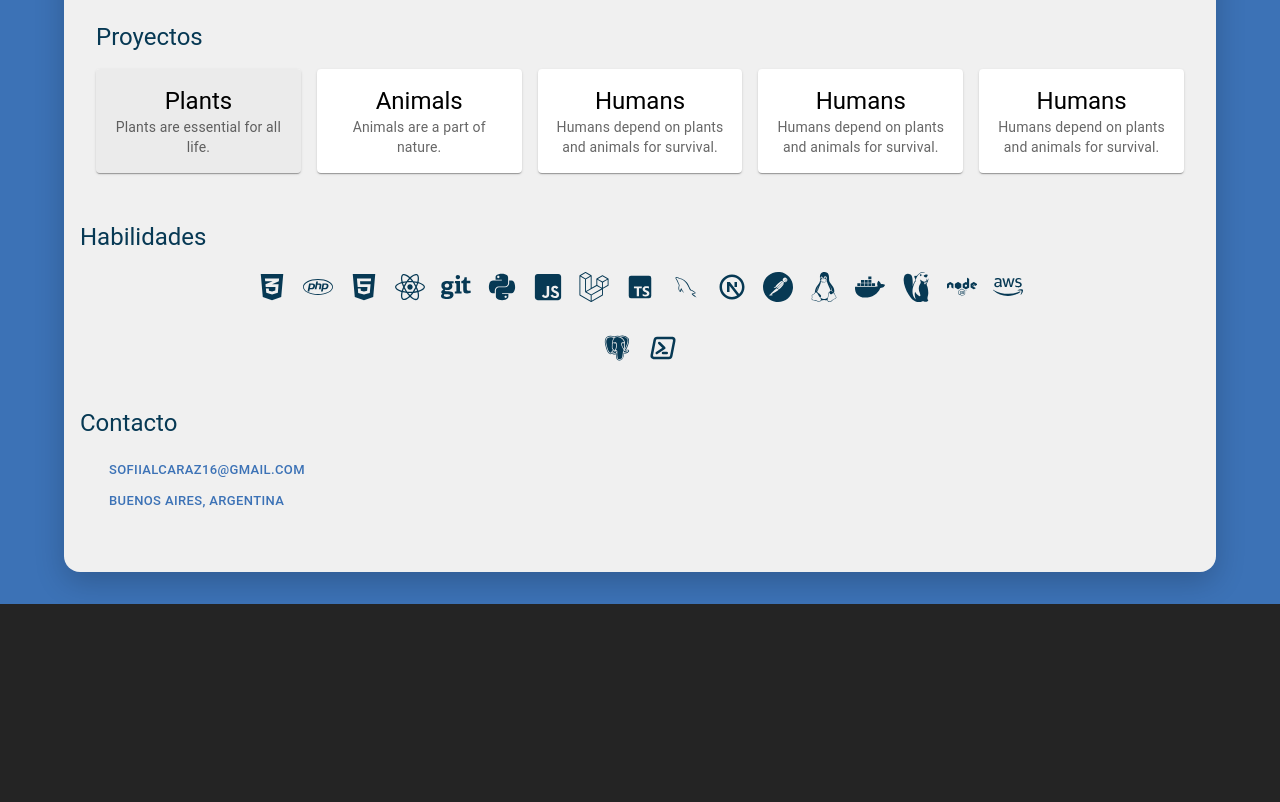
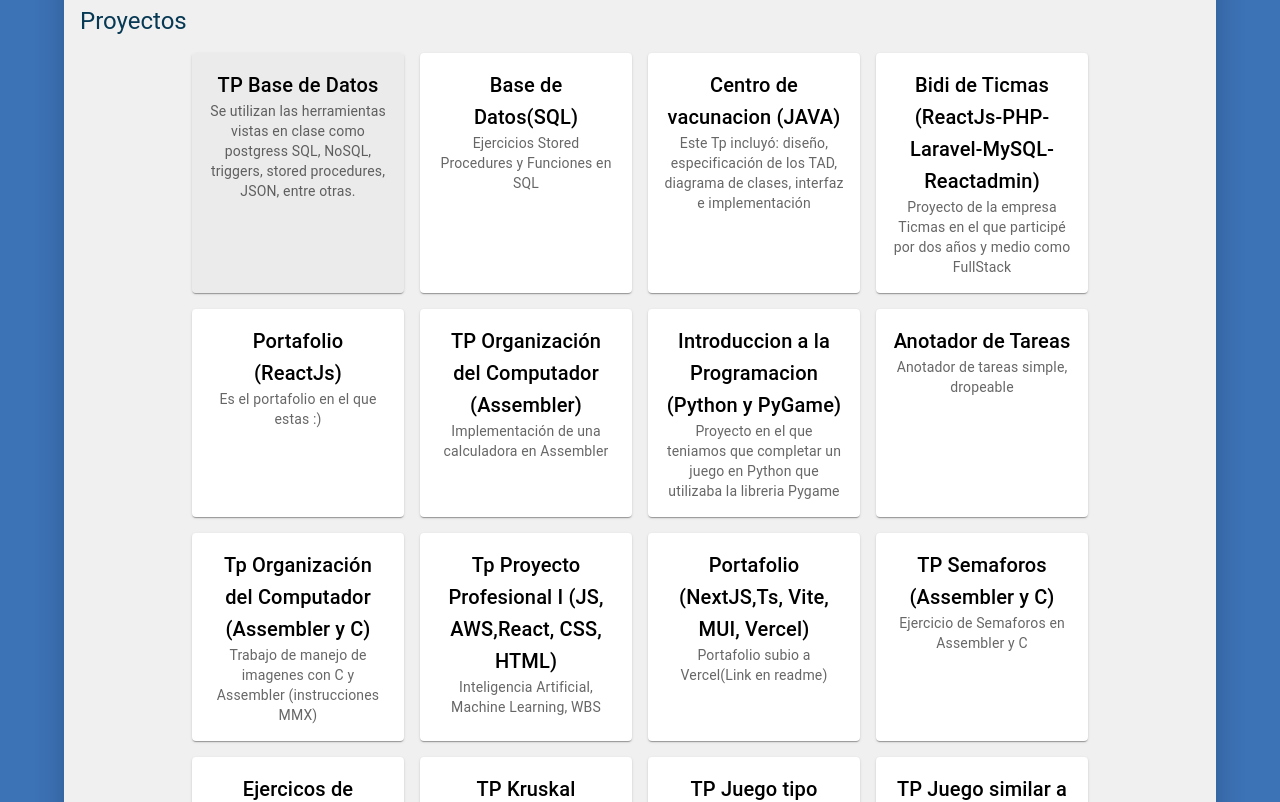
Before and after one commit to sofiAlcaraz/PortafolioReactJS, a React (Vite) app: page / in a window 1280 px wide. Shown: the part 340-1142 px from the top of the page. Before the commit the page ends 944 px from the top, so only its background shows below. Built offline with nearby package versions, Linux system fonts and the light colour scheme; some icons are missing.

Commit message:
fix styles

```diff
--- a/src/components/NavBar.jsx
+++ b/src/components/NavBar.jsx
@@ -1,12 +1,9 @@
-import * as React from "react";
 import AppBar from "@mui/material/AppBar";
 import Box from "@mui/material/Box";
 import Toolbar from "@mui/material/Toolbar";
 import Typography from "@mui/material/Typography";
-import Menu from "@mui/material/Menu";
 import Container from "@mui/material/Container";
 import Button from "@mui/material/Button";
-import MenuItem from "@mui/material/MenuItem";
 
 const pages = ["Presentacion", "Proyectos", "Habilidades", "Contacto"];
 function NavBar() {
@@ -19,7 +16,7 @@ function NavBar() {
   };
   return (
     <AppBar position="static" color="secondary" id="navbar" elevation={0}>
-      <Container maxWidth="xl">
+      <Container maxWidth="xxl">
         <Toolbar disableGutters>
           <Typography
             variant="h6"
@@ -49,7 +46,8 @@ function NavBar() {
                 key={page}
                 onClick={(e) => onClick(e, page)}
                 size="small"
-                sx={{ color: "black", display: "block" }}
+                color="secondary"
+                sx={{ display: "block" }}
               >
                 {page}
               </Button>
--- a/src/components/Projects.jsx
+++ b/src/components/Projects.jsx
@@ -10,28 +10,117 @@ import React from "react";
 const cards = [
   {
     id: 1,
-    title: "Plants",
-    description: "Plants are essential for all life.",
+    title: "TP Base de Datos",
+    description:
+      "Se utilizan las herramientas vistas en clase como postgress SQL, NoSQL, triggers, stored procedures, JSON, entre otras.",
+    url: "https://gitlab.com/sofiialcaraz16/aguirre-alcaraz-mai-mino-tp",
   },
   {
     id: 2,
-    title: "Animals",
-    description: "Animals are a part of nature.",
+    title: "Base de Datos(SQL)",
+    description: "Ejercicios Stored Procedures y Funciones en SQL",
+    url: "https://gitlab.com/sofiialcaraz16/tareabd/",
   },
-  {
+  /*{
     id: 3,
-    title: "Humans",
-    description: "Humans depend on plants and animals for survival.",
-  },
+    title: "Arboles (JAVA)",
+    description:
+      "Este tp lo haciamos entre dos personas pero eclipse era muy pesado para la computadora que tenia en ese mometno asi que iba ayudando por meet",
+    url: "https://gitlab.com/ajmarcos81/arboles_parcial/",
+  },*/
   {
     id: 4,
-    title: "Humans",
-    description: "Humans depend on plants and animals for survival.",
+    title: "Centro de vacunacion (JAVA)",
+    description:
+      "Este Tp incluyó: diseño, especificación de los TAD, diagrama de clases, interfaz e implementación",
+    url: "https://gitlab.com/ajmarcos81/centrovacunacion/",
   },
   {
     id: 5,
-    title: "Humans",
-    description: "Humans depend on plants and animals for survival.",
+    title: "Bidi de Ticmas (ReactJs-PHP-Laravel-MySQL-Reactadmin)",
+    description:
+      "Proyecto de la empresa Ticmas en el que participé por dos años y medio como FullStack",
+    url: "https://www.bidi.la/home",
+  },
+  {
+    id: 6,
+    title: "Portafolio (ReactJs)",
+    description: "Es el portafolio en el que estas :)",
+    url: "https://github.com/sofiAlcaraz/PortafolioReactJS",
+  },
+  {
+    id: 7,
+    title: "TP Organización del Computador (Assembler)",
+    description: "Implementación de una calculadora en Assembler",
+    url: "https://github.com/sofiAlcaraz/Orga/blob/main/tp.asm",
+  },
+  {
+    id: 8,
+    title: "Introduccion a la Programacion (Python y PyGame)",
+    description:
+      "Proyecto en el que teniamos que completar un juego en Python que utilizaba la libreria Pygame",
+    url: "https://github.com/sofiAlcaraz/Introduccion-a-Programacion", //modificar
+  },
+  {
+    id: 9,
+    title: "Anotador de Tareas",
+    description: "Anotador de tareas simple, dropeable",
+    url: "https://github.com/sofiAlcaraz/AnotadorDeTareas/blob/master/image.png",
+  },
+  {
+    id: 10,
+    title: "Tp Organización del Computador (Assembler y C)",
+    description:
+      "Trabajo de manejo de imagenes con C y Assembler (instrucciones MMX)",
+    url: "https://github.com/sofiAlcaraz/OC2-TP2-2022",
+  },
+  {
+    id: 11,
+    title: "Tp Proyecto Profesional I (JS, AWS,React, CSS, HTML)",
+    description: "Inteligencia Artificial, Machine Learning, WBS",
+    url: "https://github.com/sofiAlcaraz/pp1-grupo11",
+  },
+  {
+    id: 12,
+    title: "Portafolio (NextJS,Ts, Vite, MUI, Vercel)",
+    description: "Portafolio subio a Vercel(Link en readme)",
+    url: "https://github.com/sofiAlcaraz/MyPortfolio",
+  },
+  {
+    id: 13,
+    title: "TP Semaforos (Assembler y C)",
+    description: "Ejercicio de Semaforos en Assembler y C",
+    url: "https://github.com/sofiAlcaraz/Semaforos",
+  },
+  {
+    id: 14,
+    title: "Ejercicos de semaforos y Hilos (Assembler y C)",
+    description: "Ejercicio de Semaforos en Assembler y C ",
+    url: "https://https://github.com/sofiAlcaraz/SistemasOperativos.com/sofiAlcaraz/Semaforos",
+  },
+  {
+    id: 15,
+    title: "TP Kruskal",
+    description: "Diferentes implementaciones del algoritmo de Kruskal ",
+    url: "https://drive.google.com/file/d/1uU1G-1OL0g-Sn1ObmlVvOIeGvX_xLB1R/view?usp=sharing",
+  },
+  {
+    id: 16,
+    title: "TP Juego tipo mario bros(Java)",
+    description: "Juego tipo mario bross",
+    url: "https://gitlab.com/sofiialcaraz16/super-elizabeth-sis#",
+  },
+  {
+    id: 17,
+    title: "TP Juego similar a Frogger (Java)",
+    description: "En este juego se debe cruzar la calle sin ser atropellado ",
+    url: "https://gitlab.com/jossevillacorta/alcaraz-pagano-villacorta-tp-p1",
+  },
+  {
+    id: 17,
+    title: "TP Redes con Packet Tracer",
+    description: "Diseñar un sistema de red logico para el enunciado dado",
+    url: "https://gitlab.com/sofiialcaraz16/tp-redes/-/blob/main/tp_redes.pdf",
   },
 ];
 
@@ -42,16 +131,22 @@ const Projects = () => {
       sx={{
         display: "flex",
         flexDirection: "column",
-        padding: 4,
+        padding: 2,
+        justifyContent: "center",
+        alignItems: "center",
       }}
       id="proyectos"
     >
-      <Typography variant="h5" align="justify" sx={{ color: "#073954", mb: 2 }}>
+      <Typography
+        variant="h5"
+        align="justify"
+        sx={{ color: "#073954", mb: 2, alignSelf: "flex-start" }}
+      >
         Proyectos
       </Typography>
       <Box
         sx={{
-          width: "100%",
+          maxWidth: "80%",
           display: "grid",
           gridTemplateColumns:
             "repeat(auto-fill, minmax(min(200px, 100%), 1fr))",
@@ -61,7 +156,8 @@ const Projects = () => {
         {cards.map((card, index) => (
           <Card>
             <CardActionArea
-              onClick={() => setSelectedCard(index)}
+              onClick={() => window.open(card.url, "_blank")}
+              onMouseEnter={() => setSelectedCard(index)}
               data-active={selectedCard === index ? "" : undefined}
               sx={{
                 height: "100%",
@@ -74,7 +170,7 @@ const Projects = () => {
               }}
             >
               <CardContent sx={{ height: "100%" }}>
-                <Typography variant="h5" component="div">
+                <Typography variant="h6" component="div">
                   {card.title}
                 </Typography>
                 <Typography variant="body2" color="text.secondary">
--- a/src/main.jsx
+++ b/src/main.jsx
@@ -11,14 +11,20 @@ import {
 
 const theme = createTheme({
   palette: {
+    action: {
+      selectedHover: "#e6e8ecff",
+    },
     primary: {
       main: "#3c72b6",
+      light: "#c7c9ceff",
     },
     secondary: {
       main: "#f0f0f0",
+      light: "#c7c9ceff",
+      contrastText: "#000000",
     },
     text: {
-      primary: "#000000", // texto principal en negro
+      primary: "#000000",
     },
   },
   typography: {
@@ -38,6 +44,35 @@ const theme = createTheme({
         },
       },
     },
+    MuiButton: {
+      styleOverrides: {
+        root: ({ ownerState, theme }) => ({
+          ...(ownerState.color === "secondary" && {
+            color: "#000000",
+            "&:hover": {
+              backgroundColor: theme.palette.secondary.light,
+              color: theme.palette.secondary.contrastText,
+            },
+          }),
+        }),
+      },
+    },
+    MuiIconButton: {
+      styleOverrides: {
+        root: ({ ownerState, theme }) => ({
+          ...(ownerState.color === "primary" && {
+            "&:hover": {
+              backgroundColor: theme.palette.primary.light,
+            },
+          }),
+          ...(ownerState.color === "secondary" && {
+            "&:hover": {
+              backgroundColor: theme.palette.secondary.light,
+            },
+          }),
+        }),
+      },
+    },
   },
 });
 
```
